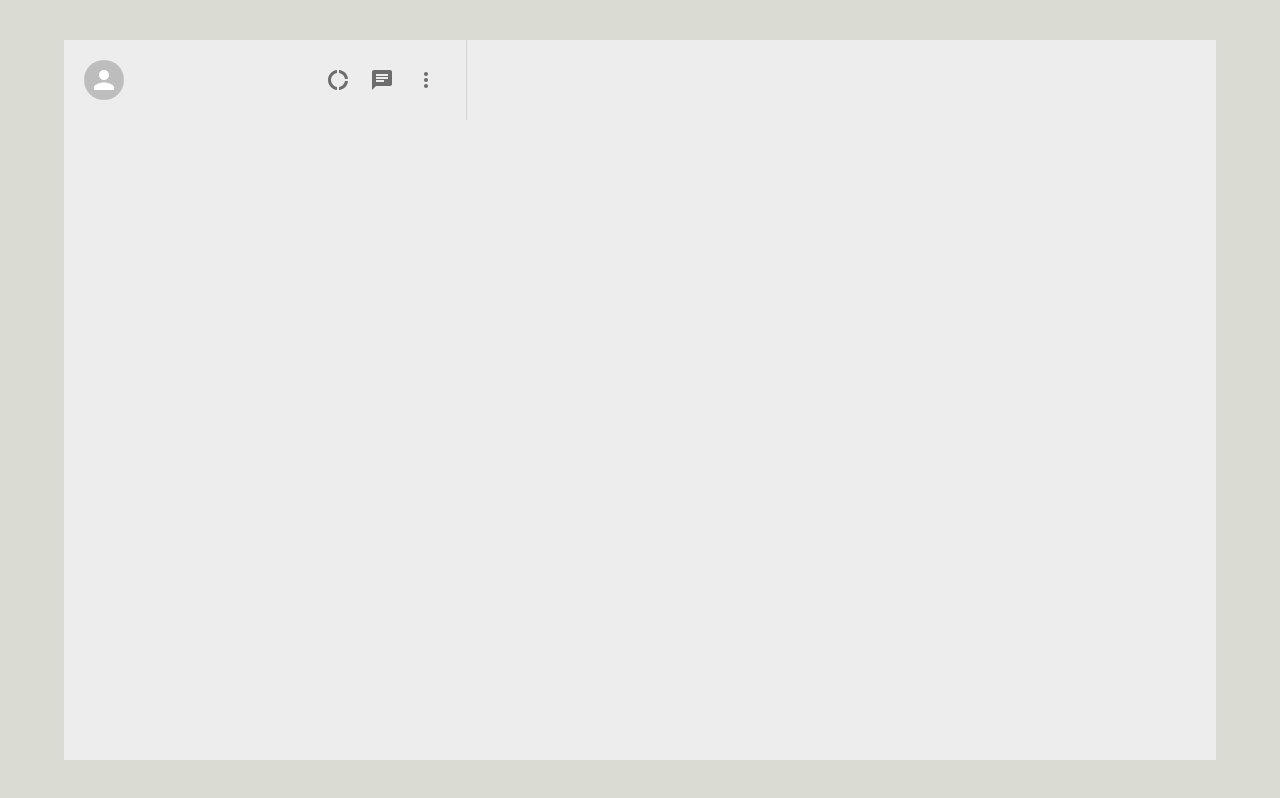
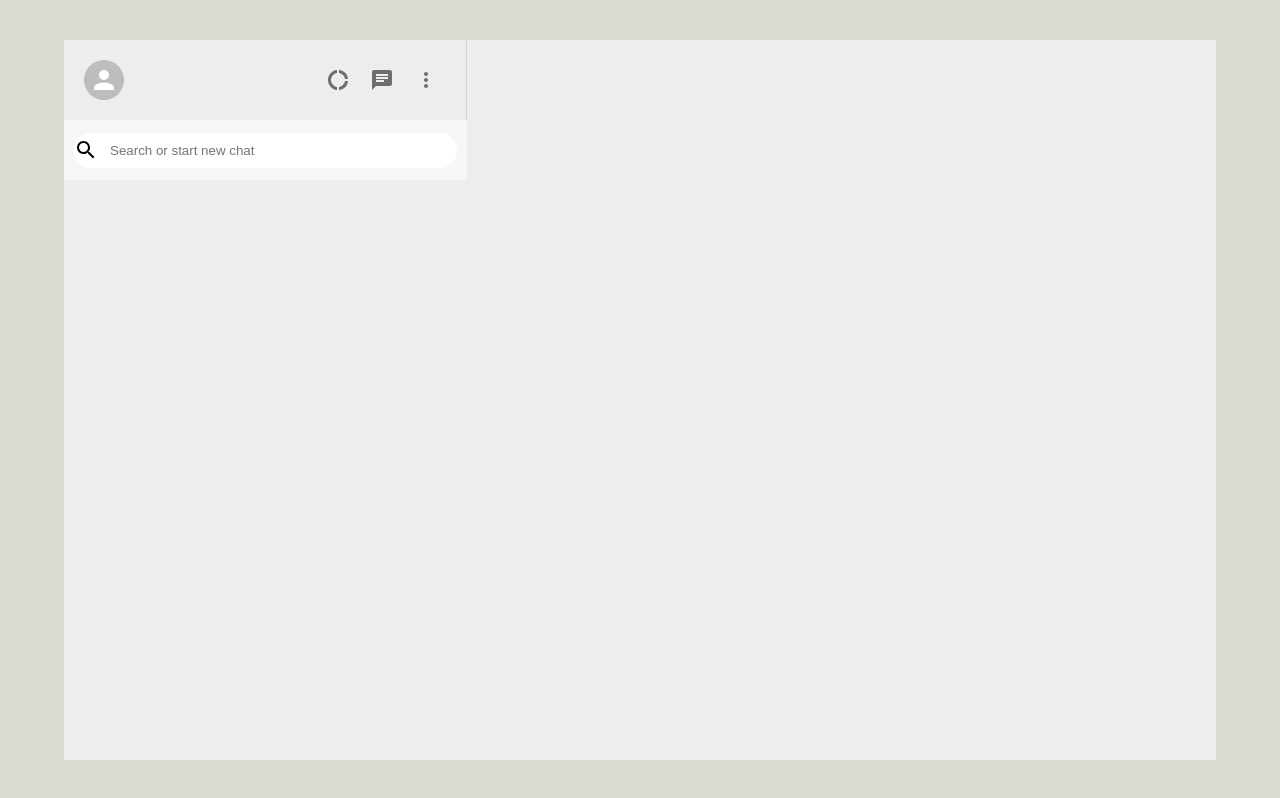
Before and after one commit to saiful-shaakil/whatsapp-clone, a React (Create React App) app: page / in a window 1280 px wide. Built offline with nearby package versions, Linux system fonts and the light colour scheme.

Commit message:
sidebar search section updated

```diff
--- a/src/Components/Sidebar.js
+++ b/src/Components/Sidebar.js
@@ -1,4 +1,9 @@
-import { Chat, DonutLarge, MoreVert } from "@mui/icons-material";
+import {
+  Chat,
+  DonutLarge,
+  MoreVert,
+  SearchOutlined,
+} from "@mui/icons-material";
 import { Avatar, IconButton } from "@mui/material";
 import React from "react";
 import "./sidebar.css";
@@ -20,7 +25,12 @@
           </IconButton>
         </div>
       </div>
-      <div className="sidebar-search"></div>
+      <div className="sidebar-search">
+        <div className="sidebar-search-container">
+          <SearchOutlined />
+          <input type="text" placeholder="Search or start new chat" />
+        </div>
+      </div>
       <div className="sidebar-chat"></div>
     </div>
   );
--- a/src/Components/sidebar.css
+++ b/src/Components/sidebar.css
@@ -1,4 +1,6 @@
 .sidebar {
+  display: flex;
+  flex-direction: column;
   flex: 0.35;
 }
 
@@ -15,8 +17,34 @@
   justify-content: space-between;
   min-width: 10vw;
 }
-
-/* .sidebar-header-right > .MuiSvgIcon-root {
+.sidebar-header-right > .MuiSvgIcon-root {
   margin-right: 2vw;
   font-size: 24px !important;
-} */
+}
+
+.sidebar-search {
+  display: flex;
+  align-items: center;
+  background-color: #f6f6f6;
+  height: 40px;
+  padding: 10px;
+}
+
+.sidebar-search-container {
+  display: flex;
+  align-items: center;
+  background-color: white;
+  width: 100%;
+  height: 35px;
+  border-radius: 20px;
+}
+
+.sidebar-search-container > input {
+  border: none;
+  margin-left: 10px;
+}
+
+.sidebar-search > .MuiSvgIcon-root {
+  color: gray;
+  padding: 10px;
+}
```
